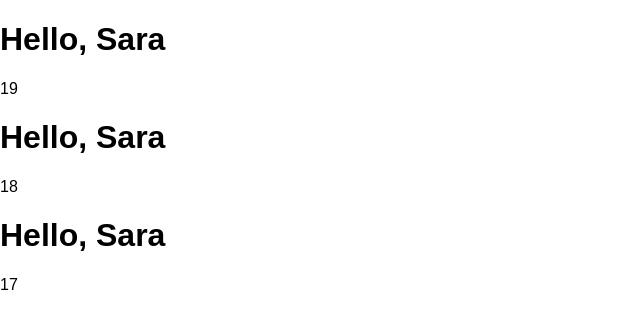
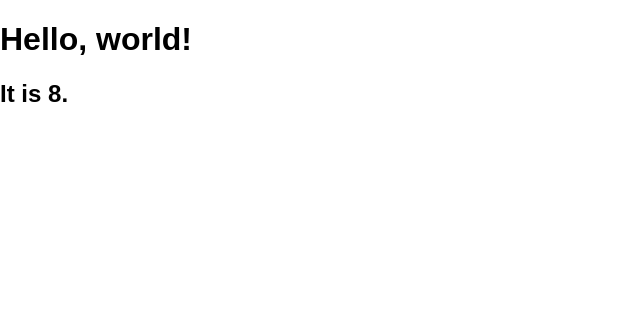
Before and after one commit to ugurcelenk/ReactProj, a React (Create React App) app in the folder react-proj/: page / in a window 1280 px wide. Shown: the top 328 px of the page, without its empty margins (0-640 px from the left). Built offline with nearby package versions, Linux system fonts and the light colour scheme.

Commit message:
encapsulated_component_test

```diff
--- a/react-proj/src/index.js
+++ b/react-proj/src/index.js
@@ -3,35 +3,38 @@ import ReactDOM from 'react-dom';
 import App from './App';
 import './index.css';
 
-/*ReactDOM.render(
-  <App />,
-  document.getElementById('root')
-);
+// ReactDOM.render(
+//   <App />,
+//   document.getElementById('root')
+// );
 
-ReactDOM.render(
-  <div>root2 test</div>,
-  document.getElementById('root2')
-);
+// ReactDOM.render(
+//   <div>root2 test</div>,
+//   document.getElementById('root2')
+// );
 
 var testArg = 1;
-var element = (
-  <div>
-    <h1>Hello, world!</h1>
-    <h2>It is {testArg}.</h2>
-  </div>
-);
+var Element = function (props) {
+  return (
+    <div>
+      <h1>Hello, world!</h1>
+      <h2>It is {props.testProp}.</h2>
+    </div>
+  )
+};
 
 function tick() {
   testArg++;
-  console.log(testArg);
+  // console.log(testArg);
   ReactDOM.render(
-    element,
+    <Element testProp={testArg} />,
     document.getElementById('root')
   );
-  setInterval(tick, 1000);
-}*/
+}
 
-function Welcome(props) {
+setInterval(tick, 1000);
+
+/*function Welcome(props) {
   console.log(typeof props.age);
   // return <div><h1>Hello, {props.person.name}</h1><div>{props.person.age}</div></div>;
   return <div><h1>Hello, {props.person.name}</h1><div>{props.age}</div></div>;
@@ -49,12 +52,12 @@ function Shell() {
       <Welcome person={tempProp} age={"18"} />
       <Welcome person={tempProp} age={"17"} />
     </div>)
-}
+}*/
 
 // console.log("222");
 // const element = <Welcome person={tempProp} age={"19"} />;
 // console.log("333");
-ReactDOM.render(
-  <Shell />,
-  document.getElementById('root')
-);
+// ReactDOM.render(
+//   <Shell />,
+//   document.getElementById('root')
+// );
```
